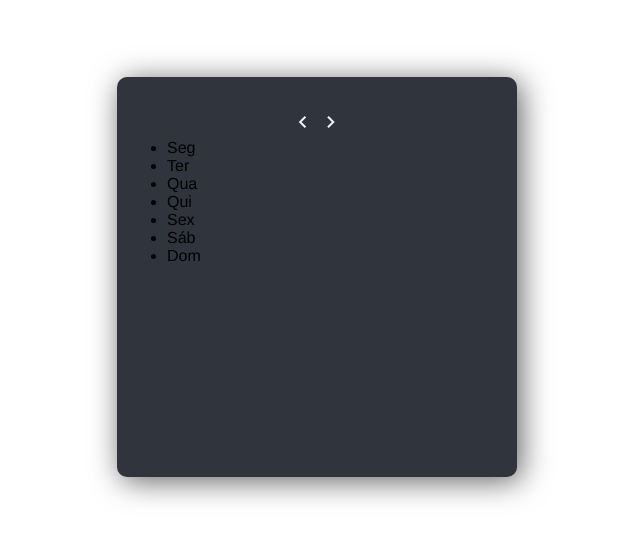
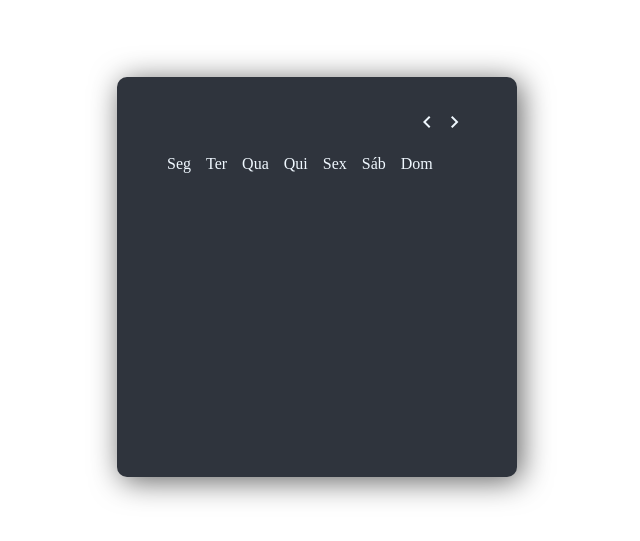
Before and after one commit to ViniMesquitaa/calendario-ifce, a plain HTML site: page index.html in a window 1280 px wide. Shown: the part 123-664 px from the top of the page, without its empty margins (323-963 px from the left). Drawn offline with nearby package versions, Linux system fonts and the light colour scheme.

Commit message:
feat: estilizando os icones e modificação na fonte

```diff
--- a/style/styles.css
+++ b/style/styles.css
@@ -6,6 +6,7 @@
 
 :root {
   --color-primary: aliceblue;
+  --background-calendar: #2f343d;
 }
 
 body {
@@ -13,7 +14,7 @@ body {
   justify-content: center;
   align-items: center;
   height: 100vh;
-  font-family: "Franklin Gothic Medium", "Arial Narrow", Arial, sans-serif;
+  font-family: Poppins;
 }
 
 .wrapper {
@@ -22,7 +23,7 @@ body {
   display: flex;
   justify-content: center;
   align-items: center;
-  background-color: #2f343d;
+  background-color: var(--background-calendar);
   border-radius: 10px;
   box-shadow: 4px 4px 30px 0px rgba(0, 0, 0, 0.33);
 }
@@ -34,14 +35,14 @@ body {
 
 .header {
   height: 30px;
-  width: 300px;
+  width: 100%;
   display: flex;
   color: var(--color-primary);
-  justify-content: center;
+  justify-content: space-between;
   align-items: center;
 }
 
-.days {
+.weeks {
   display: flex;
   gap: 17px;
   font-size: 28px;
@@ -50,7 +51,29 @@ body {
   padding-top: 1rem;
 }
 
+#next,
+#prev {
+  cursor: pointer;
+  display: inline-block;
+  user-select: none;
+  &:hover {
+    opacity: 0.8;
+  }
+}
+
 @media (max-width: 1919px) {
+  .header {
+    height: 30px;
+    width: 300px;
+    display: flex;
+    color: var(--color-primary);
+    justify-content: space-between;
+    align-items: center;
+  }
+
+  .header h1 {
+    font-size: 25px;
+  }
   .wrapper {
     width: 400px;
     height: 400px;
@@ -59,21 +82,24 @@ body {
     align-items: center;
     border-radius: 10px;
     box-shadow: 4px 4px 30px 0px rgba(0, 0, 0, 0.623);
-    background-color: #2f343d;
   }
 
   #calendar {
-    width: 300x;
+    width: 300px;
     height: 400px;
     padding-top: 2rem;
   }
 
-  .days {
+  .weeks {
     display: flex;
     gap: 15px;
-    font-size: 19px;
+    font-size: 16px;
     list-style-type: none;
     color: aliceblue;
     padding-top: 1rem;
   }
+
+  .weeks li {
+    font-weight: 400;
+  }
 }
```
